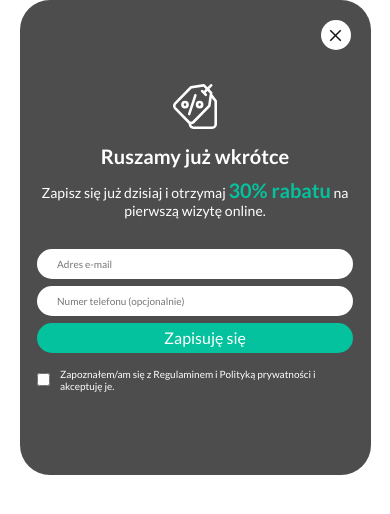
After one commit to AbdulHadijatoi/Drugly, a PHP site: page /pop-up.html in a window 390 px wide. The commit adds this page. Shown: the top 514 px of the page. Run offline with PHP 8.4, Linux system fonts and the light colour scheme.

Commit message:
added Pop up

```diff
--- a/common.css
+++ b/common.css
@@ -89,6 +89,10 @@ body {
     border-bottom: 1px solid rgba(255, 255, 255, 0.1);
 }
 
+.br-1-white {
+    border: 1px solid white;
+}
+
 .border-01 {
     border: 1px solid rgba(255, 255, 255, 0.05);
 }
@@ -945,6 +949,10 @@ body {
     height: 70px !important;
 }
 
+.h73 {
+    height: 73px;
+}
+
 .h80 {
     height: 80px !important;
 }
@@ -1075,6 +1083,10 @@ body {
 
 .h470 {
     height: 470px;
+}
+
+.h475 {
+    height: 475px;
 }
 
 .h480 {
@@ -3027,6 +3039,9 @@ a:hover {
     .sm_mt-5 {
         margin-top: 5px !important;
     }
+    .sm_mt-7 {
+        margin-top: 7px !important;
+    }
     .sm_mt-10 {
         margin-top: 10px !important;
     }
@@ -3206,6 +3221,12 @@ a:hover {
     }
     .sm_font-size-5 {
         font-size: 5px;
+    }
+    .sm_font-size-6 {
+        font-size: 6px;
+    }
+    .sm_font-size-7 {
+        font-size: 7px;
     }
     .sm_font-size-8 {
         font-size: 8px;
--- /dev/null
+++ b/pop-up.html
@@ -0,0 +1,19 @@
+<link href="common.css" rel="stylesheet">
+<div class="_90-width margin-auto bg-dark-grey h475 align-in-center position-relative border-radius-30 light-text sm_flex-column">
+    <a href="#"><img class="w30 position-absolute top-0 right-0 mr-20 mt-20" src="assets/svg/close-ic.svg" alt="close button"></a>
+    <div class="mr-140 sm_mr-0"><img class="h73 sm_h45" src="assets/svg/white-ic-4.svg"></div>
+    <div class="flex-column align-items-center sm_90-width sm_mt-15">
+        <h1 class="font-size-40 font-weight-800 sm_font-size-20">Ruszamy już wkrótce</h1>
+        <p class="font-weight-400 font-size-22 mb-30 sm_font-size-14 sm_text-align-center sm_mt-10">Zapisz się już dzisiaj i otrzymaj <strong class="text-green font-size-27 sm_font-size-20"> 30% rabatu</strong> na pierwszą wizytę online.
+        </p>
+        <input class="w480 sm_full-width h56 border-none p-10 pl-20 border-radius-30 outline-none font-size-18 sm_font-size-10 mt-15 sm_h30 sm_mt_0" type="email" placeholder="Adres e-mail">
+        <input class="w480 sm_full-width h56 border-none p-10 pl-20 border-radius-30 outline-none font-size-18 sm_font-size-10 mt-15 sm_h30 sm_mt-7" type="text" placeholder="Numer telefonu (opcjonalnie)">
+        <input class="w480 sm_full-width h56 border-none pl-20 border-radius-30 outline-none bg-green sm_h30 light-text border-none align-in-center cursor-pointer font-size-18 button-effect border-radius-30 mt-30 mb-15 sm_mb_0 sm_mt-0 sm_font-size-16 sm_mt-7 sm_mb-0"
+            type="button" value="Zapisuję się">
+
+        <div class="w470 sm_full-width justify-content-start sm_mt-15">
+            <label class="font-size-14 align-in-center sm_font-size-10 light-text sm_font-size-6"><input class="mr-10 br-1-white bg-transparent" type="checkbox"> Zapoznałem/am się z Regulaminem i Polityką prywatności i akceptuję je.</label>
+        </div>
+    </div>
+    <div class="ml-140 sm_display-none"><img class="h73" src="assets/svg/white-ic-4.svg"></div>
+</div>
```
Also changed, not shown: coockies-banner.html (added), regulamin.html (added), thank-you.html (added).
